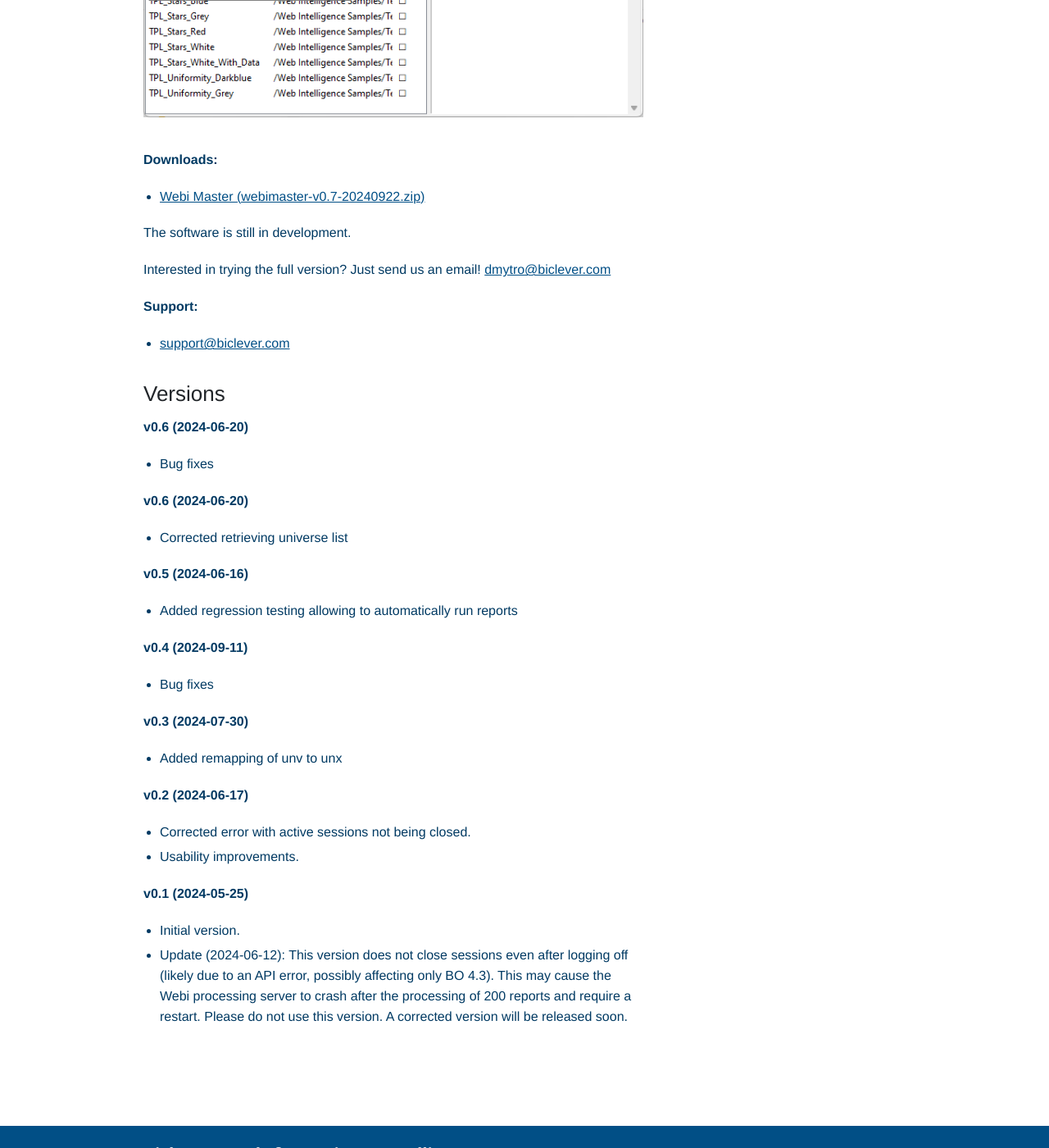
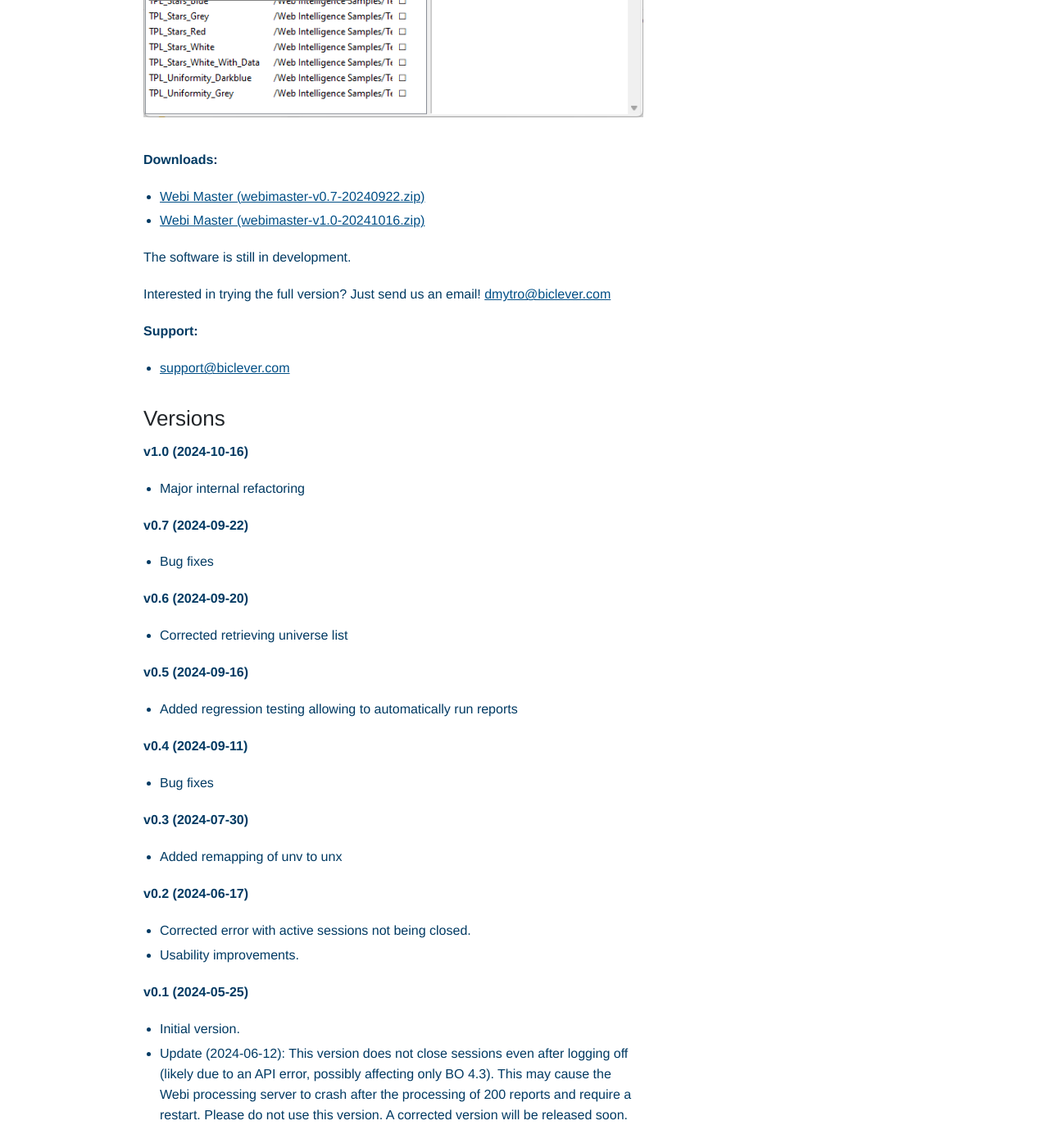
Before and after one commit to biclever/biclever.github.io, a Jekyll site: the page built from _products/webi-master.md, in a window 1280 px wide and 1400 px high, scrolled down 1251 px. Shown: the whole window at 82% size. Built offline with Jekyll 4.4.1, drawn with Linux system fonts in a browser that asks for light colours.

Commit message:
webimaster v1.0

```diff
--- a/_products/webi-master.md
+++ b/_products/webi-master.md
@@ -33,6 +33,7 @@
 
 **Downloads:**
 - [Webi Master (webimaster-v0.7-20240922.zip)](https://drive.google.com/uc?export=download&id=11_Znvo6NKx12eKKMjHZCjM6uwnTm5k9t)
+- [Webi Master (webimaster-v1.0-20241016.zip)](https://drive.google.com/uc?export=download&id=1dL0DfSwnK4GESce056L-CQAQfl3OJIW1)
 
 The software is still in development.
 
@@ -43,13 +44,16 @@
 
 ## Versions
 
-**v0.6 (2024-06-20)**
+**v1.0 (2024-10-16)**
+- Major internal refactoring
+
+**v0.7 (2024-09-22)**
 - Bug fixes
 
-**v0.6 (2024-06-20)**
+**v0.6 (2024-09-20)**
 - Corrected retrieving universe list
 
-**v0.5 (2024-06-16)**
+**v0.5 (2024-09-16)**
 - Added regression testing allowing to automatically run reports
 
 **v0.4 (2024-09-11)**
```
